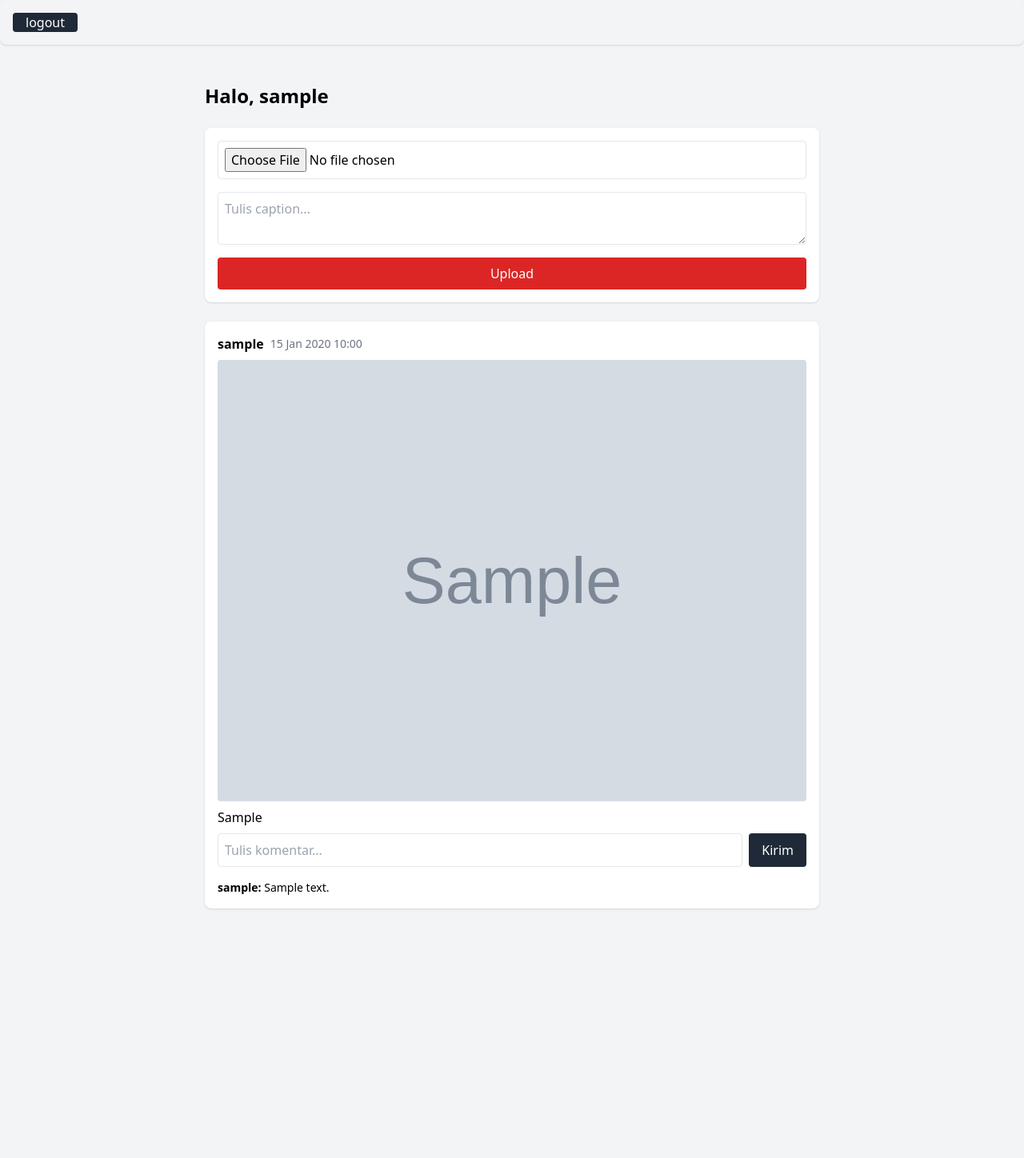
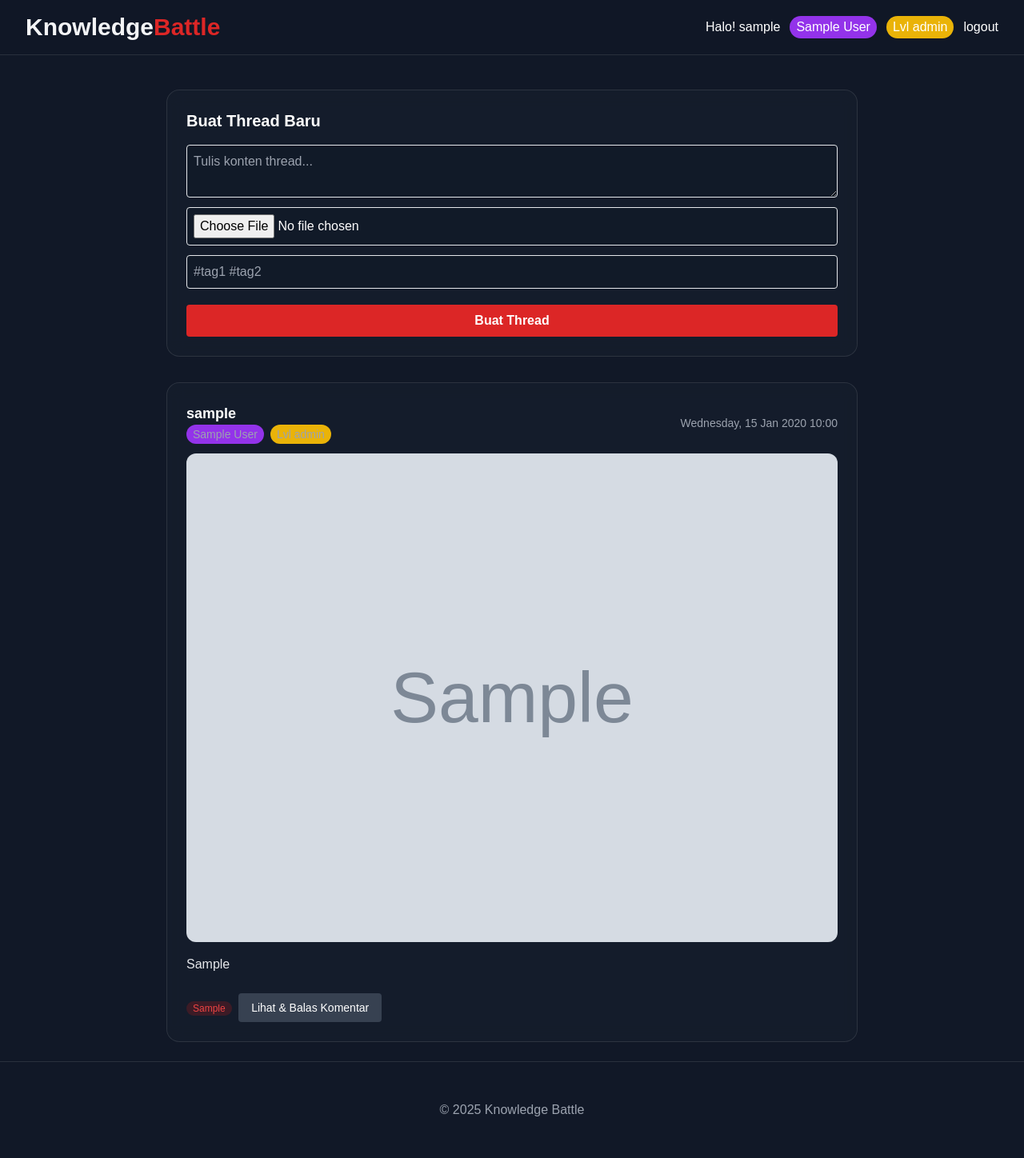
Before and after one commit to BagasHtml/VSB_project, a PHP site: page /halaman_utama.php in a window 1280 px wide. Shown: the whole page at 80% size. Before the commit the page ends 1137 px from the top, so only its background shows below. Run offline with PHP 8.4, Linux system fonts and the light colour scheme; the visitor is signed in with stand-in values (Sample User, id 1); tables that the repository leaves empty or names only in its code hold one stand-in row (values such as "Sample post"); grey boxes marked "Sample" are stand-in pictures; some libraries are stand-ins or nearby versions.

Commit message:
update kecil, admin login amsi salah

```diff
--- a/View/halaman_utama.php
+++ b/View/halaman_utama.php
@@ -8,85 +8,117 @@ if (!isset($_SESSION['user_id'])) {
 }
 
 $user_id = $_SESSION['user_id'];
-$stmt = $conn->prepare("SELECT username FROM users WHERE id = ?");
+$stmt = $conn->prepare("SELECT username, title, level FROM users WHERE id = ?");
 $stmt->bind_param("i", $user_id);
 $stmt->execute();
-$result = $stmt->get_result();
-$user = $result->fetch_assoc();
+$user = $stmt->get_result()->fetch_assoc();
 
 if(isset($_POST['upload'])) {
     $caption = $_POST['caption'];
-    $image = $_FILES['image']['name'];
-    $tmp = $_FILES['image']['tmp_name'];
-    $path = "../uploads/" . $image;
-    if(move_uploaded_file($tmp, $path)) {
-        $stmt = $conn->prepare("INSERT INTO posts (user_id, image, caption) VALUES (?, ?, ?)");
-        $stmt->bind_param("iss", $user_id, $image, $caption);
+    $tags = $_POST['tags'] ?? '';
+    $image = $_FILES['image']['name'] ?? '';
+    $tmp = $_FILES['image']['tmp_name'] ?? '';
+    if($image && move_uploaded_file($tmp, "../uploads/" . $image)) {
+        $stmt = $conn->prepare("INSERT INTO posts (user_id, image, caption, tags) VALUES (?, ?, ?, ?)");
+        $stmt->bind_param("isss", $user_id, $image, $caption, $tags);
         $stmt->execute();
     }
 }
 
-$posts = $conn->query("SELECT posts.*, users.username FROM posts JOIN users ON posts.user_id = users.id ORDER BY posts.created_at DESC");
-
+// Ambil semua post
+$posts = $conn->query("
+    SELECT posts.*, users.username, users.title, users.level
+    FROM posts
+    JOIN users ON posts.user_id = users.id
+    ORDER BY posts.created_at DESC
+");
 ?>
-
 <!DOCTYPE html>
 <html lang="en">
 <head>
 <meta charset="UTF-8">
 <meta name="viewport" content="width=device-width, initial-scale=1.0">
-    <title>Halaman Utama</title>
+<title>Knowledge Battle - Forum Diskusi</title>
 <script src="https://cdn.tailwindcss.com"></script>
+<link rel="stylesheet" href="https://cdn.jsdelivr.net/npm/bootstrap-icons@1.11.1/font/bootstrap-icons.css">
+<style>
+  body { font-family: 'Poppins', sans-serif; overflow: hidden; }
+  main { height: 100vh; overflow-y: auto; padding-right: 10px; }
+  .glass { background: rgba(255,255,255,0.05); backdrop-filter: blur(10px); border: 1px solid rgba(255,255,255,0.1); }
+</style>
 </head>
-<body class="bg-gray-100">
+<body class="bg-gray-900 text-white">
 
-<div class="bg-red p-4 rounded-lg shadow mb-6">
+<header class="fixed top-0 left-0 right-0 z-50 bg-gray-900/80 backdrop-blur-md border-b border-white/10">
+  <nav class="max-w-7xl mx-auto flex justify-between items-center py-4 px-4 lg:px-8">
+    <div class="text-2xl md:text-3xl font-bold"><span class="text-gray-100">Knowledge</span><span class="text-red-600">Battle</span></div>
+    <div class="hidden md:flex gap-3 items-center">
+      <div class="text-white">Halo! <?= htmlspecialchars($user['username']) ?></div>
+      <span class="px-2 py-0.5 bg-purple-600 rounded-full"><?= htmlspecialchars($user['title']) ?></span>
+      <span class="px-2 py-0.5 bg-yellow-500 rounded-full">Lvl <?= $user['level'] ?></span>
+      <div class="text-white">
         <form action="../service/logout.php">
-        <input type="submit" class="bg-gray-800 text-white px-4 rounded" value="logout">
+          <input type="submit" value="logout">
+        </form>
+      </div>
+    </div>
+  </nav>
+</header>
+
+<main class="pt-28 max-w-4xl mx-auto px-4">
+
+  <!-- Form Upload Thread -->
+  <div class="bg-gray-800/30 glass p-6 rounded-2xl mb-8">
+    <h2 class="text-xl font-bold mb-4">Buat Thread Baru</h2>
+    <form action="" method="post" enctype="multipart/form-data" class="flex flex-col gap-3">
+      <textarea name="caption" placeholder="Tulis konten thread..." class="border p-2 rounded bg-gray-900/50" required></textarea>
+      <input type="file" name="image" class="border p-2 rounded bg-gray-900/50">
+      <input type="text" name="tags" placeholder="#tag1 #tag2" class="border p-2 rounded bg-gray-900/50">
+      <button type="submit" name="upload" class="bg-red-600 hover:bg-red-700 px-4 py-2 rounded text-white font-semibold mt-2">Buat Thread</button>
     </form>
   </div>
 
-<div class="max-w-3xl mx-auto py-6">
-    <h1 class="text-2xl font-bold mb-6">Halo, <?=htmlspecialchars($user['username'])?></h1>
-
-    <!-- Form Upload Post -->
-    <div class="bg-white p-4 rounded-lg shadow mb-6">
-        <form action="" method="post" enctype="multipart/form-data" class="flex flex-col gap-4">
-            <input type="file" name="image" required class="border p-2 rounded">
-            <textarea name="caption" placeholder="Tulis caption..." class="border p-2 rounded"></textarea>
-            <button type="submit" name="upload" class="bg-red-600 text-white px-4 py-2 rounded hover:bg-red-700">Upload</button>
-        </form>
+  <!-- Threads List -->
+  <?php while($post = $posts->fetch_assoc()): ?>
+    <div class="bg-gray-800/30 glass p-6 rounded-2xl mb-6">
+      <div class="flex justify-between items-center mb-3">
+        <div>
+          <div class="font-bold text-lg"><?=htmlspecialchars($post['username'])?></div>
+          <div class="flex items-center gap-2 text-sm text-gray-400">
+            <span class="px-2 py-0.5 bg-purple-600 rounded-full"><?=htmlspecialchars($post['title'])?></span>
+            <span class="px-2 py-0.5 bg-yellow-500 rounded-full">Lvl <?= $post['level'] ?></span>
+          </div>
+        </div>
+        <div class="text-gray-400 text-sm"><?=date('l, d M Y H:i', strtotime($post['created_at']))?></div>
       </div>
 
-    <!-- List Post -->
-    <?php while($post = $posts->fetch_assoc()): ?>
-        <div class="bg-white p-4 rounded-lg shadow mb-6">
-            <div class="flex items-center gap-2 mb-2">
-                <div class="font-bold"><?=htmlspecialchars($post['username'])?></div>
-                <div class="text-gray-500 text-sm"><?=date('d M Y H:i', strtotime($post['created_at']))?></div>
-            </div>
-            <img src="../uploads/<?=htmlspecialchars($post['image'])?>" class="w-full rounded mb-2">
-            <p class="mb-2"><?=htmlspecialchars($post['caption'])?></p>
+      <?php if($post['image']): ?>
+        <img src="../uploads/<?=htmlspecialchars($post['image'])?>" class="w-full rounded-xl mb-4">
+      <?php endif; ?>
 
-            <!-- Form Komentar -->
-            <form action="../service/add_comment.php" method="post" class="flex gap-2">
-                <input type="hidden" name="post_id" value="<?=$post['id']?>">
-                <input type="text" name="comment" placeholder="Tulis komentar..." class="border p-2 rounded flex-1" required>
-                <button type="submit" class="bg-gray-800 text-white px-4 rounded">Kirim</button>
-            </form>
+      <p class="text-gray-200 mb-3"><?=htmlspecialchars($post['caption'])?></p>
 
-            <!-- Komentar -->
-            <div class="mt-4 space-y-2">
+      <!-- Tags -->
       <?php
-                $comments = $conn->query("SELECT comments.*, users.username FROM comments JOIN users ON comments.user_id = users.id WHERE post_id=".$post['id']." ORDER BY created_at ASC");
-                while($c = $comments->fetch_assoc()):
+      $tags_string = $post['tags'] ?? '';
+      $tags = explode(' ', $tags_string);
+      foreach($tags as $tag):
+          if(trim($tag) !== ''):
       ?>
-                    <div class="text-sm"><span class="font-bold"><?=htmlspecialchars($c['username'])?>:</span> <?=htmlspecialchars($c['comment'])?></div>
-                <?php endwhile; ?>
-            </div>
+        <a href="forum.php?tag=<?=urlencode($tag)?>" class="text-red-500 text-xs bg-red-800/30 px-2 py-0.5 rounded-full mr-1"><?=htmlspecialchars($tag)?></a>
+      <?php
+          endif;
+      endforeach;
+      ?>
+
+      <!-- Button untuk komentar -->
+      <a href="comments.php?post_id=<?= $post['id'] ?>" class="inline-block mt-3 bg-gray-700 hover:bg-gray-600 px-4 py-2 rounded text-white text-sm">Lihat & Balas Komentar</a>
     </div>
   <?php endwhile; ?>
-</div>
 
+</main>
+<footer class="py-12 bg-gray-900 border-t border-white/10 text-center text-gray-400">
+  &copy; 2025 Knowledge Battle
+</footer>
 </body>
 </html>
```
Also changed, not shown: Design/Js/ajax.js (added, +25 -0 lines), View/admin/admin_login.php (added, +38 -0 lines), View/admin/admin_panel.php (added, +53 -0 lines), View/admin/edit_user.php (added, +40 -0 lines), View/comments.php (added, +80 -0 lines), service/admin.php (added, +44 -0 lines), View/inde.php (renamed from View/index.php), View/login_register/form_admin.php (added), uploads/artix-logo1.png (added). Lines whose indentation alone changed are shown as unchanged.
